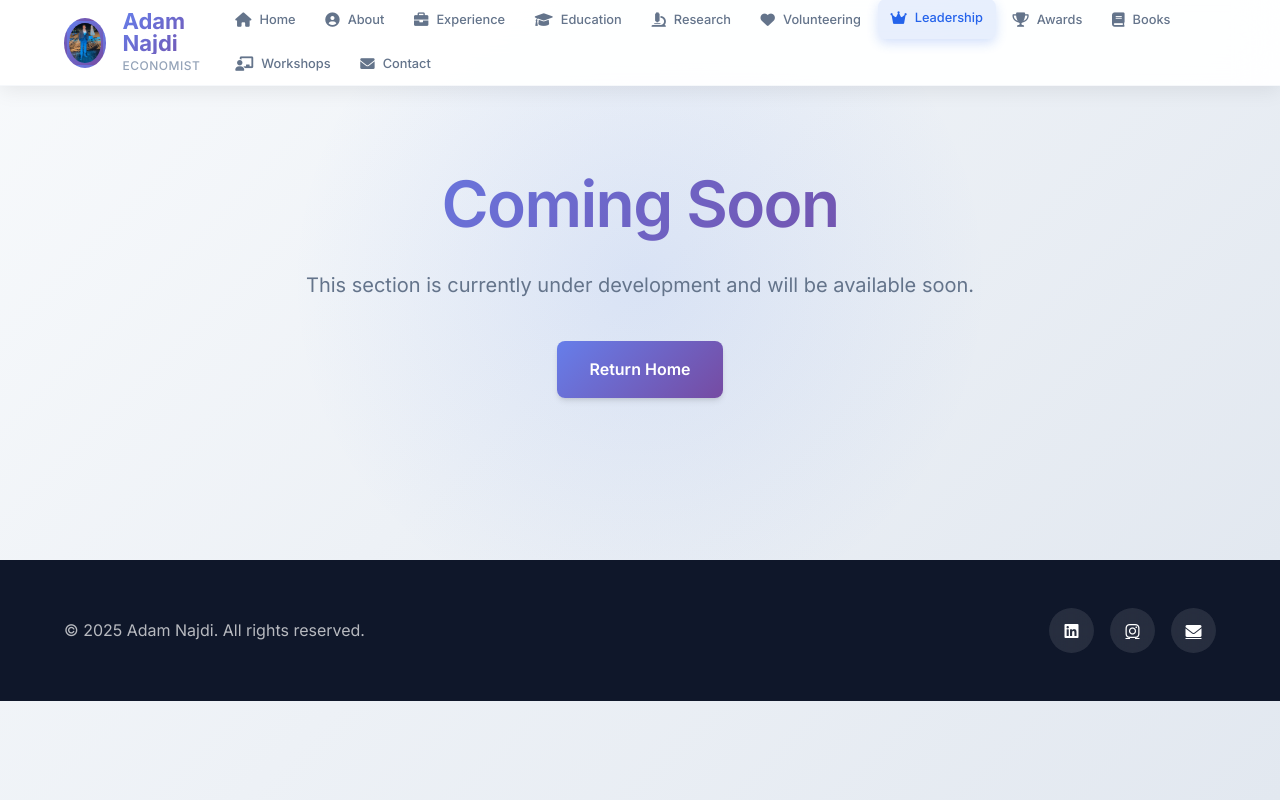
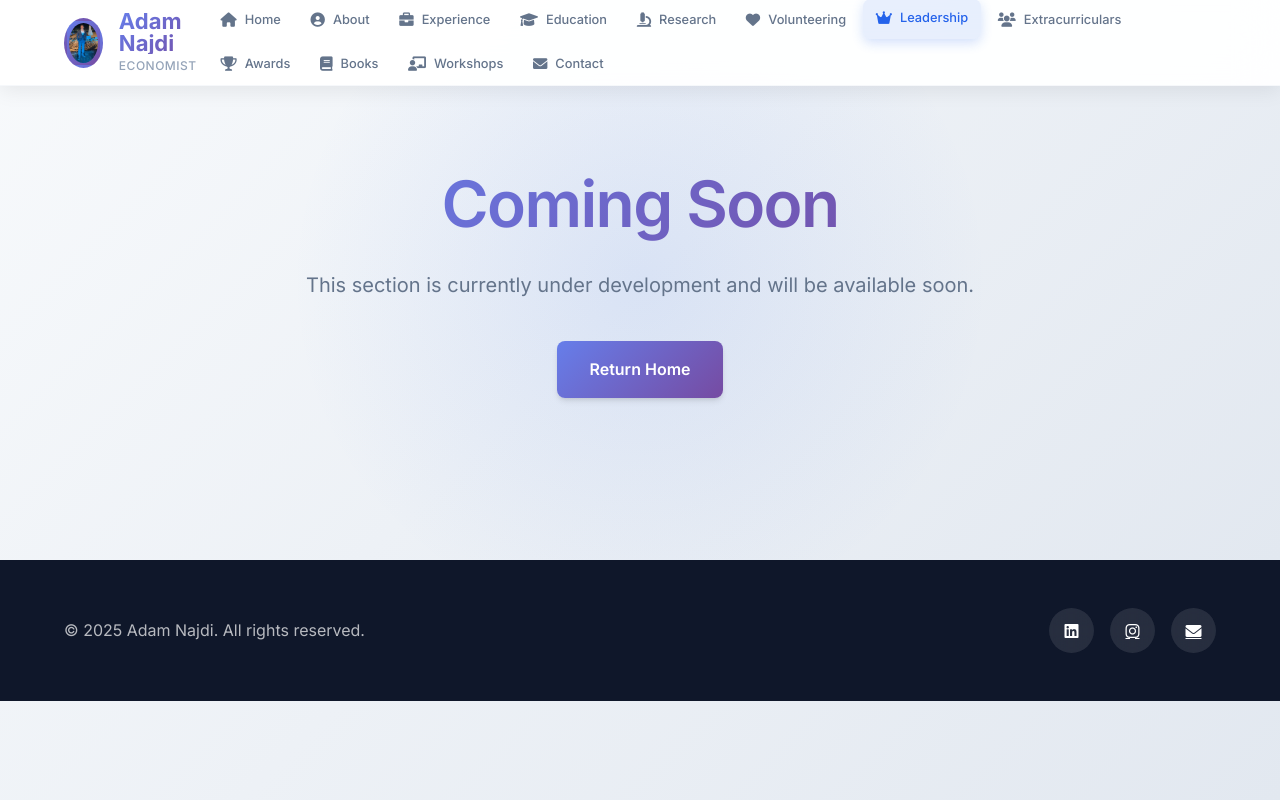
Before and after one commit to najdiadam/adamnajdi, a plain HTML site: page leadership.html in a window 1280 px wide. Drawn offline with Linux system fonts and the light colour scheme.

Commit message:
Update leadership.html

```diff
--- a/leadership.html
+++ b/leadership.html
@@ -54,6 +54,10 @@
                 <i class="fas fa-crown"></i>
                 <span>Leadership</span>
             </a>
+               <a href="extracurriculars.html" class="nav-link">
+       <i class="fas fa-users"></i>
+       <span>Extracurriculars</span>
+   </a>
             <a href="awards.html" class="nav-link">
                 <i class="fas fa-trophy"></i>
                 <span>Awards</span>
```
